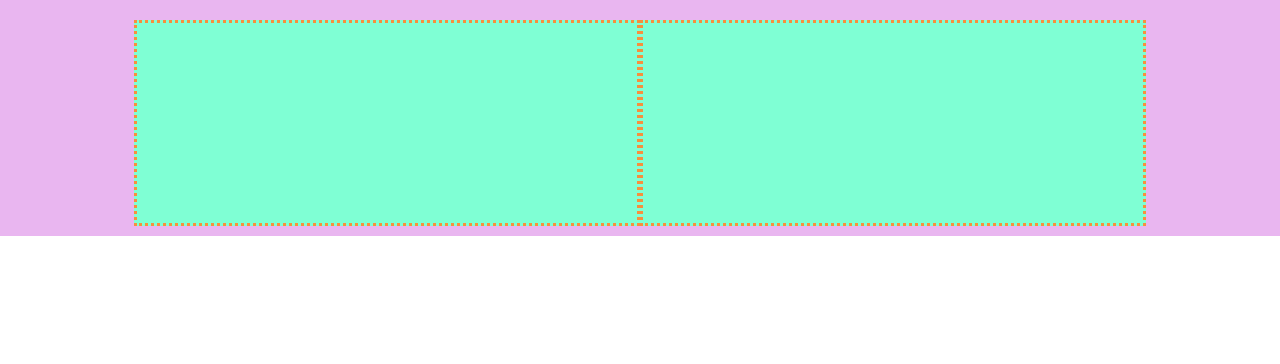
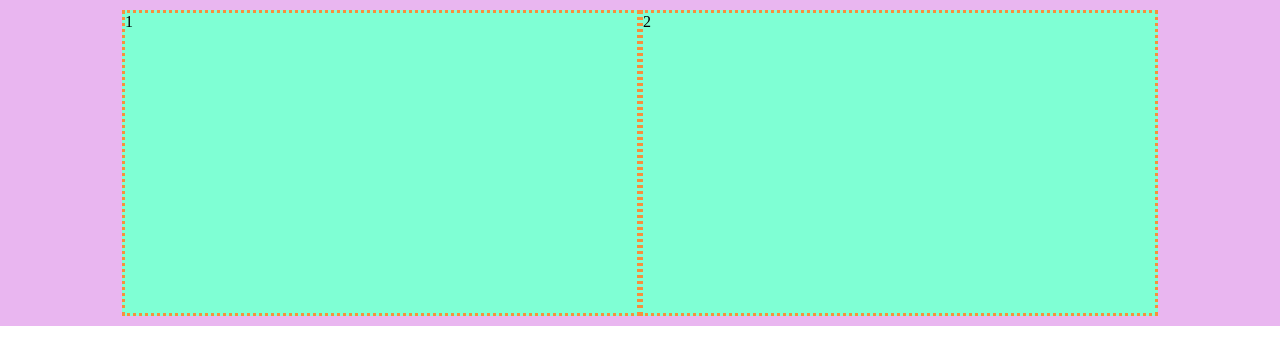
Before and after one commit to ggonzaloo10/about-me, a plain HTML site: page tarea wakos/tarea.html in a window 1280 px wide. Drawn offline with Linux system fonts and the light colour scheme.

Commit message:
Add files via upload

```diff
--- a/tarea wakos/css/style.css
+++ b/tarea wakos/css/style.css
@@ -1,5 +1,3 @@
-@media all and (min-width: 500px) {
-    /* We tell both sidebars to share a row */
  body{
         margin: 0px;
     }
@@ -9,17 +7,19 @@ main{
     flex-wrap: wrap;
     justify-content: center;
     padding: 10px;
-    border: 0px;
-    margin: 0px;
 }
-
 div{
-margin-top: 10px;
-        border: 3px dotted #f7903c;
-    max-width: 1080px;
-    min-width: 500px;
-    max-height: 500px;
-    min-height: 200px;
+    border: 3px dotted #f7903c;
+    width: 100%;
+    height: 300px;
     background-color: aquamarine;
 }
-}
+@media screen and (min-width: 600px) {
+        div{ width: 50%;
+        }
+    }
+
+@media screen and (min-width: 1024px) {
+        div{ width: 512px;
+        }
+    }
--- a/tarea wakos/tarea.html
+++ b/tarea wakos/tarea.html
@@ -11,8 +11,8 @@
 
 <body>
     <main>
-        <div></div>
-        <div></div>
+        <div>1</div>
+        <div>2</div>
     </main>
 </body>
 
```
